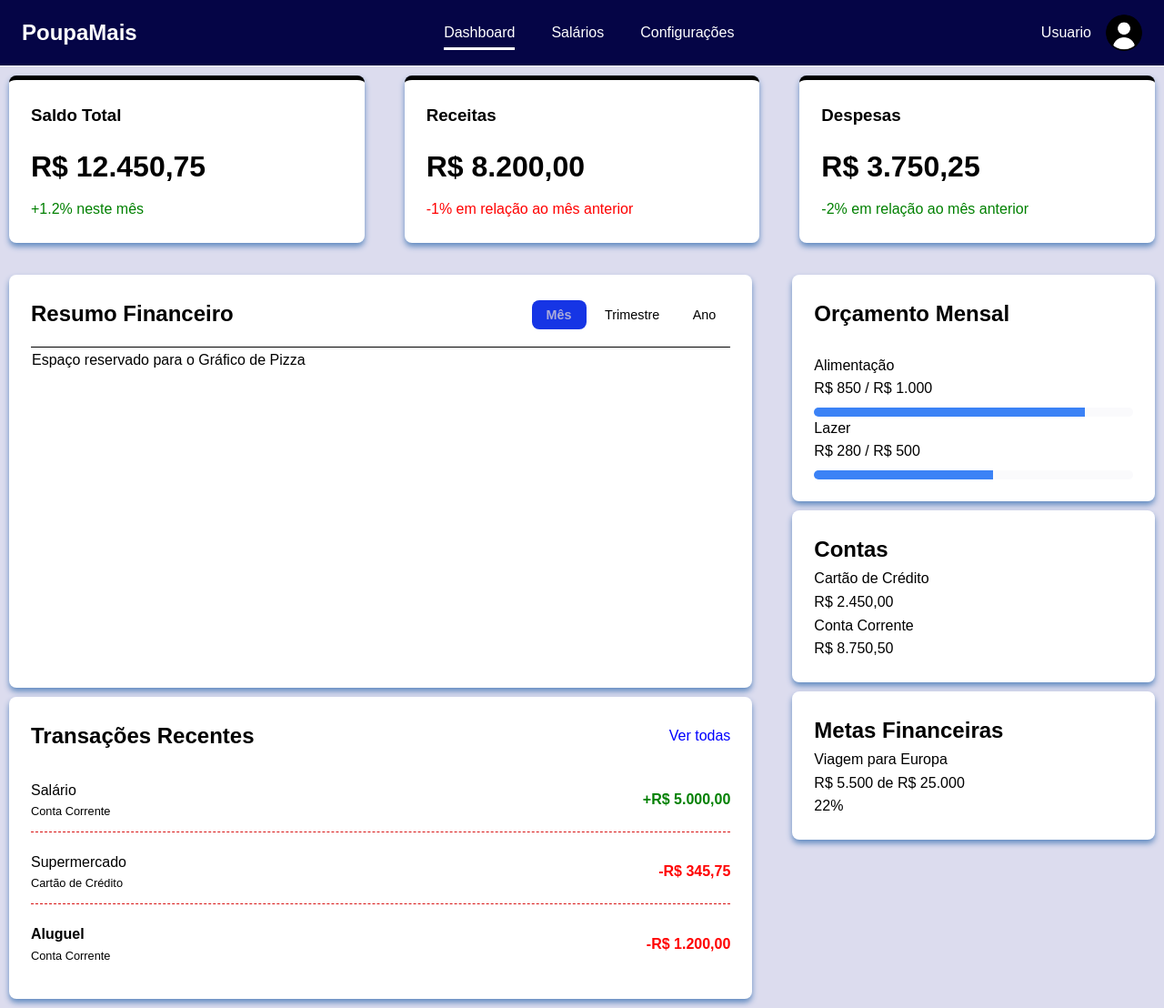
After one commit to ester191/Controle-Financeiro-Pessoal, a PHP site: page /telaprincipal.html in a window 1280 px wide. The commit adds this page. Shown: the whole page at 91% size. Run offline with PHP 8.4, Linux system fonts and the light colour scheme.

Commit message:
segundo commit

```diff
--- /dev/null
+++ b/css/style2.css
@@ -0,0 +1,224 @@
+* {
+    margin: 0;
+    padding: 0;
+    box-sizing: border-box;
+}
+
+body {
+    font-family: 'Arial', sans-serif;
+    background-color: blacks;
+    color:black;
+    line-height: 1.6;
+}
+
+a { text-decoration: none; color: var(--color-text-light); }
+ul { list-style: none; }
+
+.header{
+    background-color: rgb(5, 5, 70);
+    display: flex;
+    justify-content: space-between;
+    align-items: center;
+    padding: 1rem 1.5rem;
+    border-bottom: 1px solid white;
+}
+
+.logo{
+    font-size: 1.5rem;
+    font-weight: bold;
+    color: white;
+}
+
+.navbar ul {
+    display: flex;
+    gap: 2.5rem;
+}
+
+.navbar a {
+    color: white;
+    font-weight: 500;
+    padding: 0.5rem 0;
+    transition: color 0.3s;
+
+}
+
+.navbar a.active {
+    color: white;
+    border-bottom: 3px solid white;
+}
+
+.perfil-usuario{
+    display: flex;
+    align-items: center;
+    gap: 1rem;
+    color: white;
+}
+
+.perfil-usuario img {
+    width: 40px;
+    height: 40px;
+    border-radius: 50%;
+    object-fit: cover;
+}
+
+.main{
+    min-width: 100vh;
+    min-height: 100vh;
+    background-color: rgb(220, 220, 238);
+}
+
+.sec {
+    background-color: white;
+    border-radius: 0.5rem;
+    padding: 1.5rem;
+    box-shadow: 0 4px 6px rgb(99, 140, 193);
+    margin-bottom: 1.5rem;
+    margin: 10px;
+}
+
+.sec-header {
+    display: flex;
+    justify-content: space-between;
+    align-items: center;
+    margin-bottom: 1rem;
+}
+
+.first-sec {
+    display: grid;
+    grid-template-columns: repeat(3, 1fr);
+    gap: 1.5rem;
+}
+
+.first-sec .sec {
+    margin-bottom: 0;
+    border-top: 5px solid;
+}
+
+.total-sec { border-color: greenyellow; }
+.revenue-se { border-color: greenyellow; }
+.expenses-sec { border-color:green; }
+
+.first-sec .value {
+    font-size: 2rem;
+    font-weight: bold;
+    margin-bottom: 0.5rem;
+}
+
+.positive { color: green }
+.negative { color: red; }
+
+
+.main-grid {
+    display: grid;
+    grid-template-columns: 2fr 1fr;
+    gap: 1.5rem;
+}
+
+
+.financial-summary .sec-header {
+    border-bottom: 1px solid black;
+    padding-bottom: 1rem;
+    margin-bottom: 0;
+}
+
+.time-filters span {
+    padding: 0.5rem 1rem;
+    cursor: pointer;
+    border-radius:0.5rem;
+    font-size: 0.9rem;
+}
+
+.time-filters span.active {
+    background-color: rgb(22, 53, 229);
+    font-weight: 600;
+    color: rgb(171, 171, 218);
+}
+
+.chart-container {
+    height: 350px;
+    justify-content: center;
+    align-items: center;
+    color: black;
+    border: 1px dashed transparent;
+    border-radius:0.5rem;
+}
+
+
+.recent-transactions a {
+    color: blue;
+    font-weight: 500;
+}
+
+.transaction-list {
+    display: flex;
+    flex-direction: column;
+    gap: 0.5rem;
+}
+
+.transaction-item {
+    display: flex;
+    justify-content: space-between;
+    align-items: center;
+    padding: 0.75rem 0;
+    border-bottom: 1px dashed rgb(216, 19, 19);
+}
+
+.transaction-item:last-child {
+    border-bottom: none;
+}
+
+.detalhes {
+    flex-grow: 1;
+}
+
+.detalhes .descrição {
+    font-weight: 600;
+    margin-bottom: 0.1rem;
+}
+
+
+.detalhes .categoria {
+    font-size: 0.8rem;
+    color: black;
+}
+
+.valor {
+    font-weight: bold;
+}
+
+.valor-receita { color: green; }
+.valor-despesa { color: red; }
+
+.orçamento-mensal h2, .contas h2, .metas-financeiras h2 {
+    margin-bottom: 1rem;
+    padding-bottom: 0.5rem;
+    border-bottom: 1px solid var(--color-border);
+}
+
+.barras-de-Progresso {
+    background-color: rgb(250, 250, 252);
+    border-radius: 10px;
+    height: 10px;
+    overflow: hidden;
+    position: relative;
+    margin-top: 0.5rem;
+}
+
+.progresso-bar {
+    height: 100%;
+    background-color: #3b82f6;
+}
+
+.item-br .barras-de-Progresso {
+    height: 25px;
+    display: flex;
+    align-items: center;
+}
+
+.porcentagem-progresso {
+    position: absolute;
+    right: 10px;
+    font-weight: bold;
+    color: black;
+    font-size: 0.8rem;
+}
--- /dev/null
+++ b/telaprincipal.html
@@ -0,0 +1,172 @@
+<!DOCTYPE html>
+<html lang="en">
+<head>
+    <meta charset="UTF-8">
+    <meta name="viewport" content="width=device-width, initial-scale=1.0">
+    <title>Document</title>
+    <link rel="stylesheet" href="css/style2.css">
+</head>
+<body>
+    <header class="header">
+        <div class="logo"> PoupaMais</div>
+            <nav class="navbar">
+            <ul>
+                <li><a href="#" class="active">Dashboard</a></li>
+                <li><a href="#">Salários</a></li>
+                <li><a href="#">Configurações</a></li>
+            </ul>
+        </nav>
+        <div class="perfil-usuario">
+            <span>Usuario</span>
+            <img src="assets/imagemusuario.webp"  alt="Foto de Perfil">
+        </div>
+    </header>
+
+    <main class="main">
+                <section class="first-sec">
+            <div class="sec total-sec">
+                <div class="sec-header">
+                    <h3>Saldo Total</h3>
+                    </div>
+                <p class="value">R$ 12.450,75</p>
+                <p class="growth positive">+1.2% neste mês</p>
+            </div>
+
+            <div class="sec revenue-sec">
+                <div class="sec-header">
+                    <h3>Receitas</h3>
+                    </div>
+                <p class="value">R$ 8.200,00</p>
+                <p class="comparison negative">-1% em relação ao mês anterior</p>
+            </div>
+
+            <div class="sec expenses-sec">
+                <div class="sec-header">
+                    <h3>Despesas</h3>
+                    </div>
+                <p class="value">R$ 3.750,25</p>
+                <p class="comparison positive">-2% em relação ao mês anterior</p>
+            </div>
+        </section>
+        <br>
+
+            <div class="main-grid">
+
+            <div class="left-column">
+
+                <section class="financial-summary sec">
+                    <div class="sec-header">
+                        <h2>Resumo Financeiro</h2>
+                        <div class="time-filters">
+                            <span class="active">Mês</span>
+                            <span>Trimestre</span>
+                            <span>Ano</span>
+                        </div>
+                    </div>
+                    <div id="pie-chart-container" class="chart-container">
+                        <div class="chart-placeholder">
+                            <p>Espaço reservado para o Gráfico de Pizza</p>
+                        </div>
+                    </div>
+                </section>
+
+
+                <section class="recent-transactions sec">
+                    <div class="sec-header">
+                        <h2>Transações Recentes</h2>
+                        <a href="#">Ver todas</a>
+                    </div>
+
+                    <div class="transaction-list">
+
+                        <div class="transaction-item">
+                            <div class="detalhes">
+                                <p class="discrição">Salário</p>
+                                <p class="categoria">Conta Corrente</p>
+                            </div>
+                            <span class="valor valor-receita">+R$ 5.000,00</span>
+                        </div>
+
+                        <div class="transaction-item">
+                            <div class="detalhes">
+                                <p class="discrição">Supermercado</p>
+                                <p class="categoria">Cartão de Crédito</p>
+                            </div>
+                            <span class="valor valor-despesa">-R$ 345,75</span>
+                        </div>
+
+                        <div class="transaction-item">
+                            <div class="detalhes">
+                                <p class="descrição">Aluguel</p>
+                                <p class="categoria">Conta Corrente</p>
+                            </div>
+                            <span class="valor valor-despesa">-R$ 1.200,00</span>
+                        </div>
+
+                    </div>
+                </section>
+            </div>
+
+            <div class="right-column">
+
+                <section class="orçamento-mensal sec">
+                    <h2>Orçamento Mensal</h2>
+
+                    <div class="budget-item">
+                        <p class="category">Alimentação</p>
+                        <div class="amounts">R$ 850 / R$ 1.000</div>
+                        <div class="barras-de-Progresso">
+                            <div class="progresso-bar" style="width: 85%;"></div>
+                        </div>
+                    </div>
+
+                    <div class="budget-item">
+                        <p class="category">Lazer</p>
+                        <div class="amounts">R$ 280 / R$ 500</div>
+                        <div class="barras-de-Progresso">
+                            <div class="progresso-bar" style="width: 56%;"></div>
+                        </div>
+                    </div>
+                </section>
+
+                <section class="accounts sec">
+                    <h2>Contas</h2>
+
+                    <div class="account-item">
+                        <p class="account-name">Cartão de Crédito</p>
+                        <span class="balance">R$ 2.450,00</span>
+                    </div>
+
+                    <div class="account-item">
+                        <p class="account-name">Conta Corrente</p>
+                        <span class="balance">R$ 8.750,50</span>
+                    </div>
+                </section>
+
+                <section class="financial-goals sec">
+                    <h2>Metas Financeiras</h2>
+
+                    <div class="goal-item">
+                        <p class="goal-name">Viagem para Europa</p>
+                        <div class="amounts">R$ 5.500 de R$ 25.000</div>
+                        <div class="barras-de-Progressor">
+                            <div class="progresso-bar" style="width: 22%;"></div>
+                            <span class="progresso-percentage">22%</span>
+                        </div>
+                    </div>
+                </section>
+
+            </div>
+        </div>
+    </main>
+
+
+
+
+
+
+    </main>
+
+    </header>
+</body>
+</html>
```
Also changed, not shown: css/style.css (+23 -14 lines), telainicial.html (+9 -7 lines), assets/imagemusuario.webp (added).
